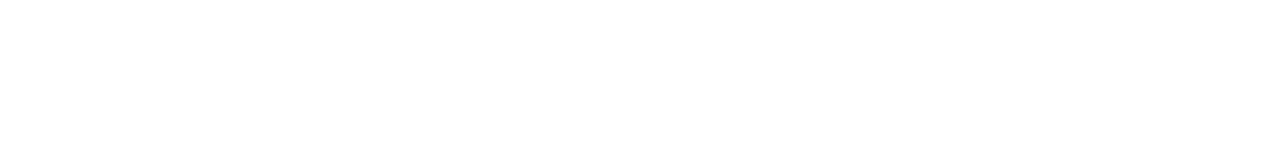
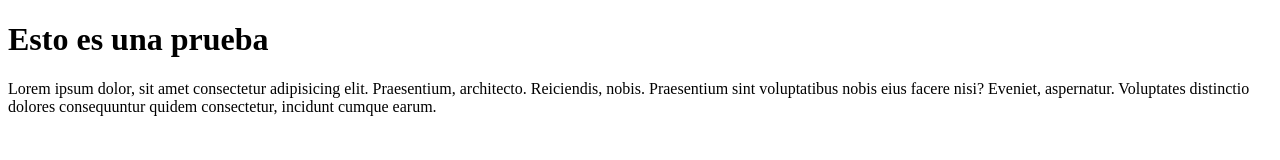
Before and after one commit to JorgeMonterde/taller_de_git, a plain HTML site: page index.html in a window 1280 px wide. Drawn offline with Linux system fonts and the light colour scheme.

Commit message:
commit_de_jorge

```diff
--- a/index.html
+++ b/index.html
@@ -8,7 +8,8 @@
 </head>
 <body>
     <head>
-
+        <h1>Esto es una prueba</h1>
+        <p>Lorem ipsum dolor, sit amet consectetur adipisicing elit. Praesentium, architecto. Reiciendis, nobis. Praesentium sint voluptatibus nobis eius facere nisi? Eveniet, aspernatur. Voluptates distinctio dolores consequuntur quidem consectetur, incidunt cumque earum.</p>
     </head>
     <main>
 
```
